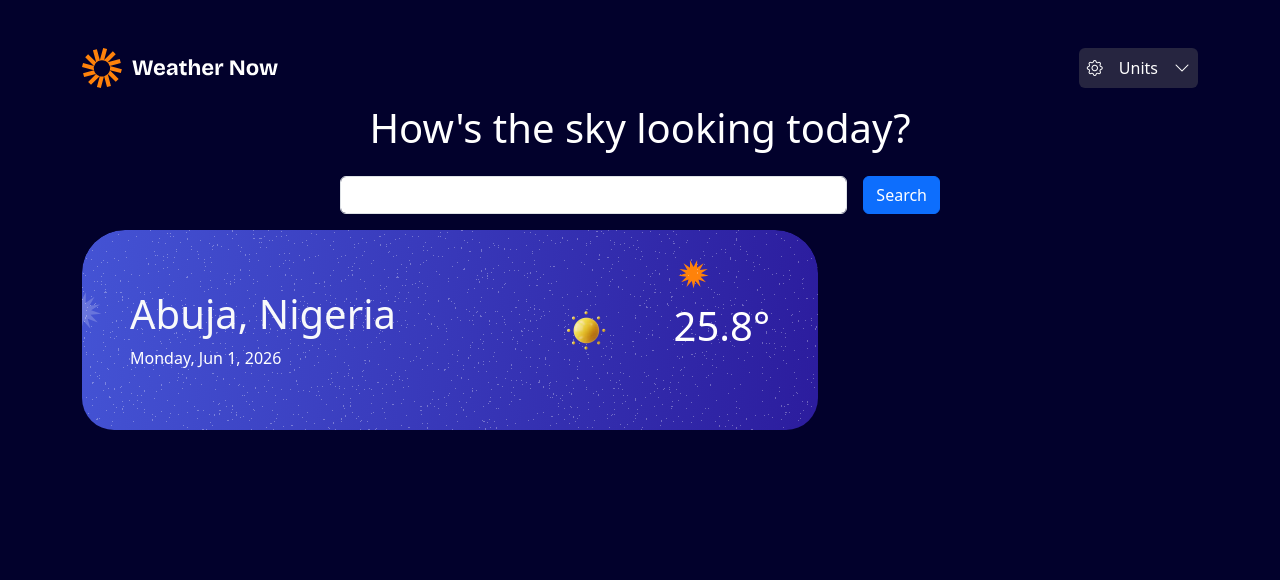
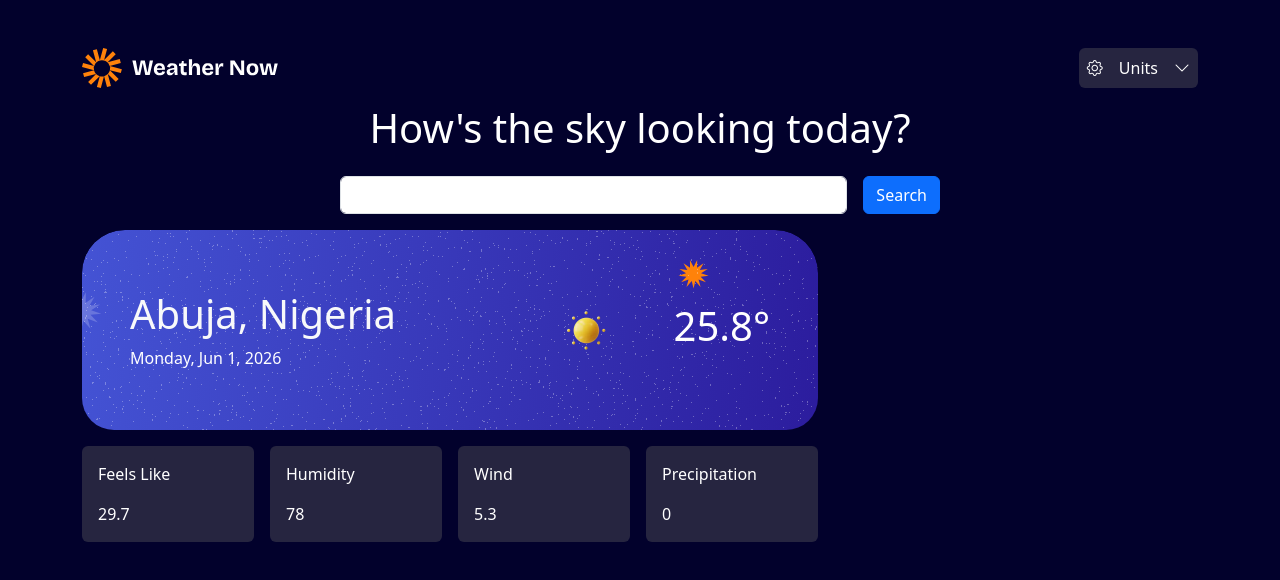
Before and after one commit to abdalsimam1-sketch/weather-app, a React (Vite) app in the folder client/: page / in a window 1280 px wide. Shown: the top 580 px of the page. Built offline with nearby package versions, Linux system fonts and the light colour scheme.

Commit message:
feat : current stats section

```diff
--- /dev/null
+++ b/client/src/components/CurrentStatCard.jsx
@@ -0,0 +1,11 @@
+export const CurrentStatCard = ({ label, value, unit }) => {
+  return (
+    <div className="d-flex flex-column gap-3 p-3 current-stat-card rounded">
+      <span>{label}</span>
+      <span>
+        <>{value}</>
+        <>{unit}</>
+      </span>
+    </div>
+  );
+};
--- /dev/null
+++ b/client/src/hooks/useCurrentStat.js
@@ -0,0 +1,9 @@
+export const useCurrentStat = (current) => {
+  const currentStats = [
+    { label: "Feels Like", value: current.apparent_temperature, unit: "" },
+    { label: "Humidity", value: current.relative_humidity_2m, unit: "" },
+    { label: "Wind", value: current.wind_speed_10m, unit: "" },
+    { label: "Precipitation", value: current.precipitation, unit: "" },
+  ];
+  return { currentStats };
+};
--- a/client/src/index.css
+++ b/client/src/index.css
@@ -55,6 +55,10 @@ button {
   border-radius: 2rem;
 }
 
+.current-stat-card {
+  background-color: var(--blue-800);
+}
+
 @media (min-width: 768px) {
   main-weather-section {
     background-image: url(./assets/images/bg-large-small.svg);
--- a/client/src/pages/Home.jsx
+++ b/client/src/pages/Home.jsx
@@ -5,10 +5,13 @@ import { weatherData } from "../data/weatherData";
 import { useState } from "react";
 import sunny from "../assets/images/icon-sunny.webp";
 import { formatFullDate } from "../helper functions/formatDate";
+import { useCurrentStat } from "../hooks/useCurrentStat";
+import { CurrentStatCard } from "../components/CurrentStatCard";
 
 export const Home = () => {
   const { unitOpen, toggleUnits, unit, switchUnits } = useUnit();
   const [inputCity, setInputCity] = useState("");
+  const { currentStats } = useCurrentStat(weatherData.data.current);
   const handleSubmit = (e) => {
     e.preventDefault();
   };
@@ -53,8 +56,8 @@ export const Home = () => {
           </form>
         </section>
 
-        <section className="row main-section">
-          <div className="left-column col-12 col-lg-8">
+        <section className="row main-section ">
+          <div className="left-column col-12 col-lg-8 d-flex flex-column gap-3 ">
             <div className="main-weather-section d-flex flex-column align-items-center flex-md-row justify-content-between align-items-md-center p-5 text-center text-md-start">
               <div className="city-country">
                 <h1 className="text-light">
@@ -69,7 +72,17 @@ export const Home = () => {
               </div>
             </div>
 
-            <div className="current-stats-section"></div>
+            <div className="current-stats-section row g-3">
+              {currentStats.map((item) => (
+                <div key={item.label} className="col-6 col-md-3">
+                  <CurrentStatCard
+                    label={item.label}
+                    value={item.value}
+                    unit={item.unit}
+                  ></CurrentStatCard>
+                </div>
+              ))}
+            </div>
             <div className="daily-section"></div>
           </div>
 
```
